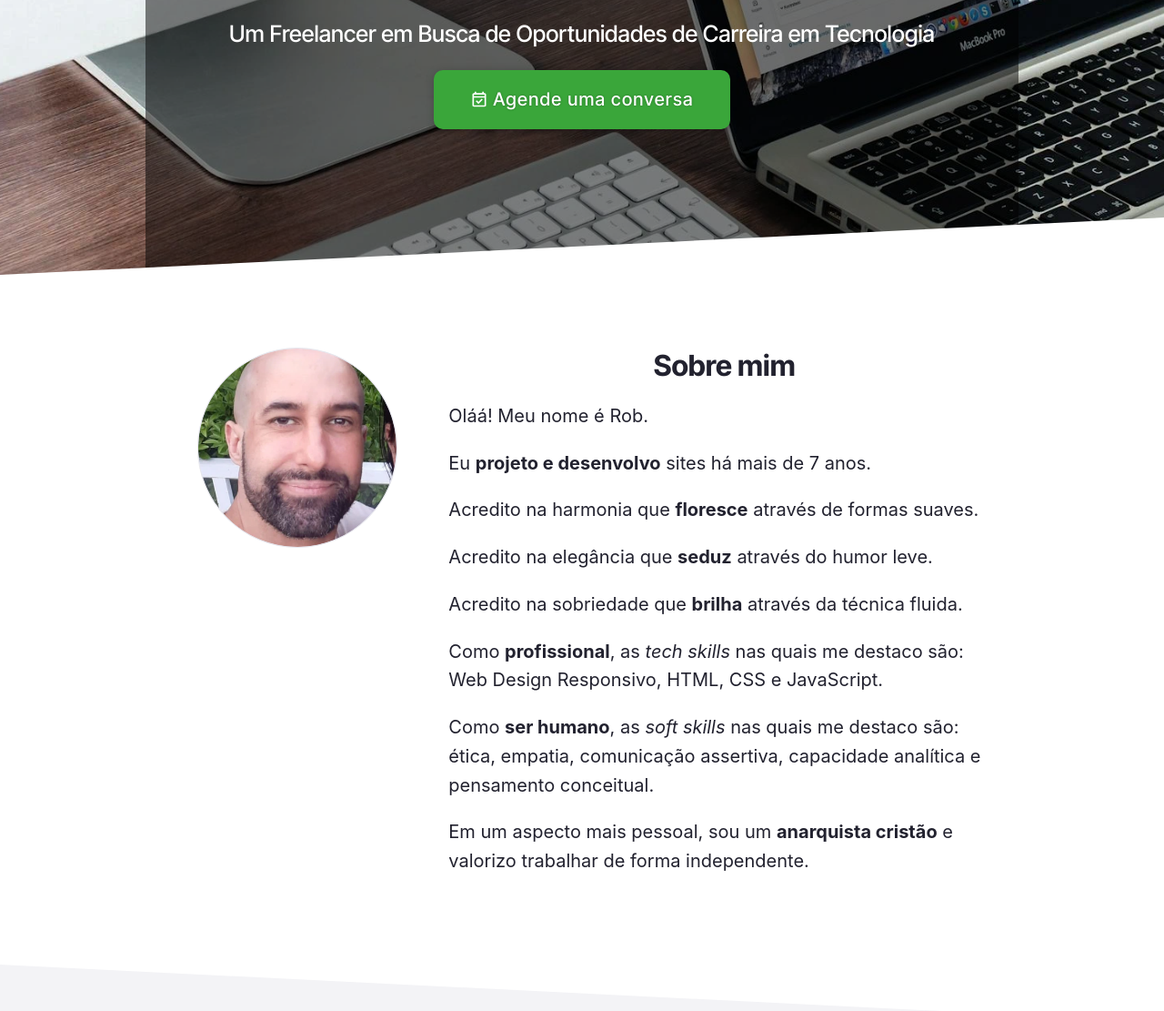
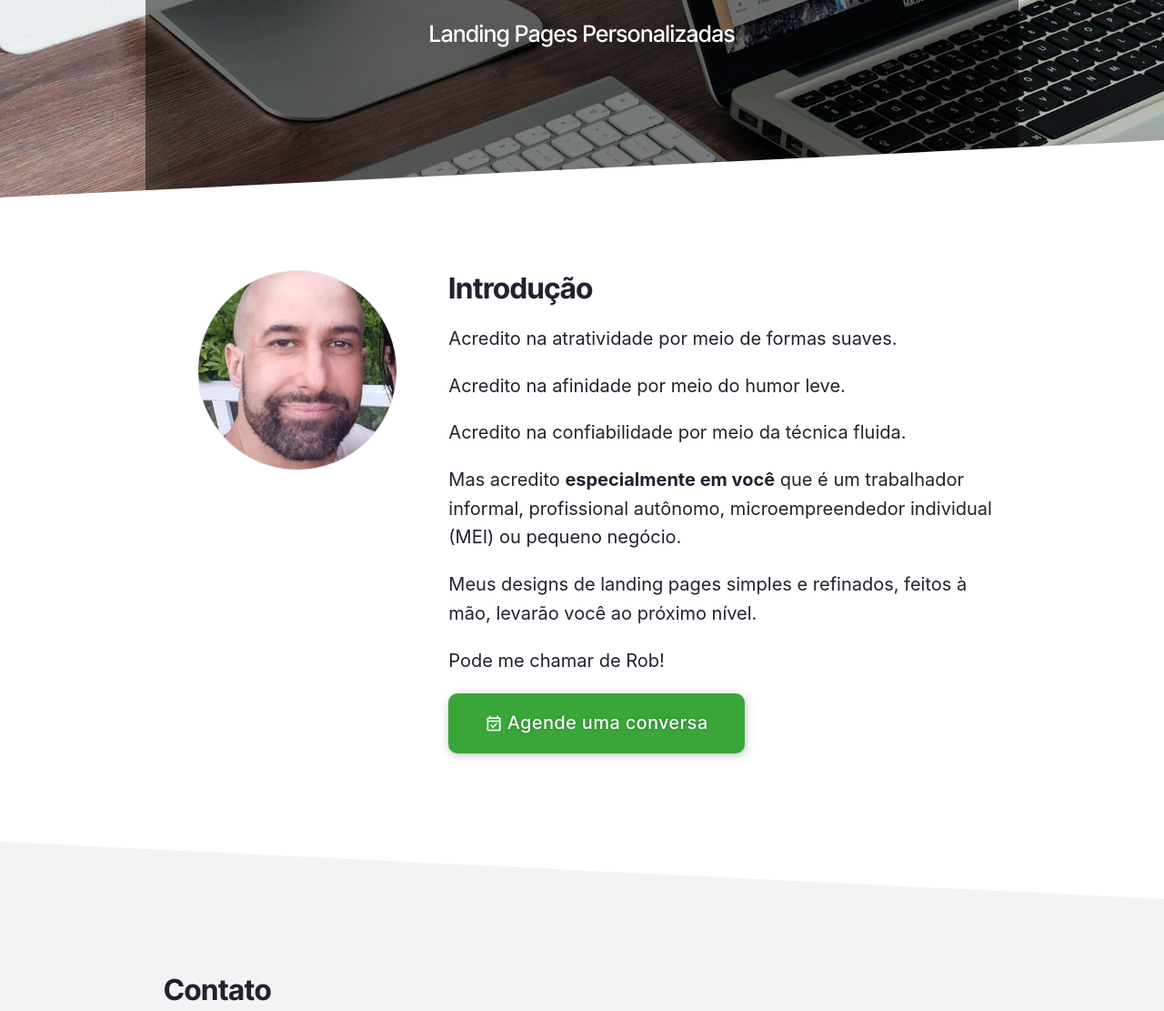
Before and after one commit to robsonniemeyer/robsonniemeyer.github.io, a plain HTML site: page index.html in a window 1280 px wide. Shown: the part 264-1375 px from the top of the page at 91% size. Drawn offline with Linux system fonts and the light colour scheme; a web font is replaced by a local one.

Commit message:
Update page focus

```diff
--- a/index.html
+++ b/index.html
@@ -28,11 +28,7 @@
     <header id="header" class="section">
       <div class="container">
         <h1>Desenvolvedor Web</h1>
-        <p class="h3">Um Freelancer em Busca de Oportunidades de Carreira em Tecnologia</p>
-        <a class="button" href="https://wa.me/5531990808872/">
-          <svg aria-hidden="true" focusable="false" xmlns="http://www.w3.org/2000/svg" height="24px" viewBox="0 -960 960 960" width="24px"><path d="M438-226 296-368l58-58 84 84 168-168 58 58-226 226ZM200-80q-33 0-56.5-23.5T120-160v-560q0-33 23.5-56.5T200-800h40v-80h80v80h320v-80h80v80h40q33 0 56.5 23.5T840-720v560q0 33-23.5 56.5T760-80H200Zm0-80h560v-400H200v400Zm0-480h560v-80H200v80Zm0 0v-80 80Z"/></svg>
-          Agende uma conversa
-        </a>
+        <p class="h3"><span lang="en-US">Landing Pages</span> Personalizadas</p>
       </div>
     </header>
     <main id="main">
@@ -42,25 +38,26 @@
             <img id="photo" src="./images/profile-photo.webp" width="360" height="360" alt="Fotografia" />
           </div>
           <div class="col2">
-            <h2>Sobre mim</h2>
-            <p>Oláá! Meu nome é Rob.</p>
-            <p>Eu <strong>projeto e desenvolvo</strong> sites há mais de 7 anos.</p>
-            <p>Acredito na harmonia que <strong>floresce</strong> através de formas suaves.</p>
-            <p>Acredito na elegância que <strong>seduz</strong> através do humor leve.</p>
-            <p>Acredito na sobriedade que <strong>brilha</strong> através da técnica fluida.</p>
-            <p>Como <strong>profissional</strong>, as <span lang="en-US">tech skills</span> nas quais me destaco são: Web Design Responsivo, HTML, CSS e JavaScript.</p>
-            <p>Como <strong>ser humano</strong>, as <span lang="en-US">soft skills</span> nas quais me destaco são: ética, empatia, comunicação assertiva, capacidade analítica e pensamento conceitual.</p>
-            <p>Em um aspecto mais pessoal, sou um <strong>anarquista cristão</strong> e valorizo trabalhar de forma independente.</p>
+            <h2>Introdução</h2>
+            <p>Acredito na atratividade por meio de formas suaves.</p>
+            <p>Acredito na afinidade por meio do humor leve.</p>
+            <p>Acredito na confiabilidade por meio da técnica fluida.</p>
+            <p>Mas acredito <strong>especialmente em você</strong> que é um trabalhador informal, profissional autônomo, microempreendedor individual (MEI) ou pequeno negócio.</p>
+            <p>Meus <span lang="en-US">designs</span> de <span lang="en-US">landing pages</span> simples e refinados, feitos à mão, levarão você ao próximo nível.</p>
+            <p>Pode me chamar de Rob!</p>
+            <a class="button" href="https://wa.me/5531990808872/">
+              <svg aria-hidden="true" focusable="false" xmlns="http://www.w3.org/2000/svg" height="24px" viewBox="0 -960 960 960" width="24px"><path d="M438-226 296-368l58-58 84 84 168-168 58 58-226 226ZM200-80q-33 0-56.5-23.5T120-160v-560q0-33 23.5-56.5T200-800h40v-80h80v80h320v-80h80v80h40q33 0 56.5 23.5T840-720v560q0 33-23.5 56.5T760-80H200Zm0-80h560v-400H200v400Zm0-480h560v-80H200v80Zm0 0v-80 80Z"/></svg>
+              Agende uma conversa
+            </a>
           </div>
         </div>
       </section>
       <section class="section">
         <div class="container">
-          <h2>Contate-me</h2>
+          <h2>Contato</h2>
           <ul>
             <li>WhatsApp: <a href="https://wa.me/5531990808872/">+55 31 99080-8872</a> (somente mensagens)</li>
-            <li>E-mail: <a href="mailto:nierobs@hotmail.com">nierobs@hotmail.com</a></li>
-            <li>Localização: Petrópolis, Rio de Janeiro, Brasil</li>
+            <li>Localização: Petrópolis, RJ, Brasil</li>
           </ul>
         </div>
       </section>
--- a/sass/_button.scss
+++ b/sass/_button.scss
@@ -12,57 +12,27 @@
   justify-content: center;
   letter-spacing: 0.0625rem;
   line-height: var(--line-height-display);
+  margin-bottom: 1rem;
   padding: 1rem 2rem;
   text-align: center;
   text-shadow: 0 0 0.125rem rgb(0 0 0 / 0.3333333333);
   transition: var(--transition);
 
+  &:last-child {
+    margin-bottom: 0;
+  }
+
   &:active {
     filter: unset;
-  }
-
-  &::before {
-    transition: var(--transition);
-  }
-
-  &:active::before {
-    background-color: var(--button-background-color);
   }
 }
 
 @media only screen and (min-width: 768px) {
   .button {
     display: inline-flex;
-    overflow: hidden;
-    position: relative;
 
     &:hover {
       background-color: var(--button-background-color-hover);
-      color: var(--button-text-color-hover);
-      text-shadow: 0 0 0.125rem rgb(0 0 0 / 0);
-    }
-
-    &::before {
-      align-items: center;
-      color: var(--text-color-secondary);
-      content: "OBAAA!!!";
-      display: flex;
-      font-weight: 500;
-      height: 100%;
-      justify-content: center;
-      left: 0;
-      opacity: 0;
-      position: absolute;
-      text-shadow: 0 0 0.125rem rgb(0 0 0 / 0);
-      top: 0;
-      transform: scale(8);
-      width: 100%;
-    }
-
-    &:hover::before {
-      opacity: 1;
-      text-shadow: 0 0 0.125rem rgb(0 0 0 / 0.3333333333);
-      transform: scale(1);
     }
   }
 }
--- a/sass/_reset.scss
+++ b/sass/_reset.scss
@@ -6,13 +6,17 @@
   box-sizing: border-box;
   font-family: inherit;
   font-size: inherit;
-  font-style: normal;
+  font-style: inherit;
   font-weight: inherit;
   line-height: inherit;
   margin: 0;
   padding: 0;
 }
 
+a {
+  text-decoration: none;
+}
+
 ol,
 ul {
   list-style: none;
--- a/sass/_typography.scss
+++ b/sass/_typography.scss
@@ -59,8 +59,7 @@ li {
 }
 
 em,
-.italic,
-[lang="en-US"] {
+.italic {
   font-style: italic;
 }
 
@@ -69,9 +68,8 @@ strong,
   font-weight: 700;
 }
 
-a {
+a:not(.button) {
   color: var(--link-color);
-  text-decoration: none;
   transition: var(--transition);
 }
 
@@ -85,6 +83,7 @@ a {
   h2,
   .h2 {
     font-size: var(--font-size-h2-large);
+    text-align: unset;
   }
 
   h3,
@@ -92,7 +91,7 @@ a {
     font-size: var(--font-size-h3-large);
   }
 
-  a:hover {
+  a:not(.button):hover {
     color: var(--link-color-hover);
   }
 }
```
Also changed, not shown: styles/style.css.
